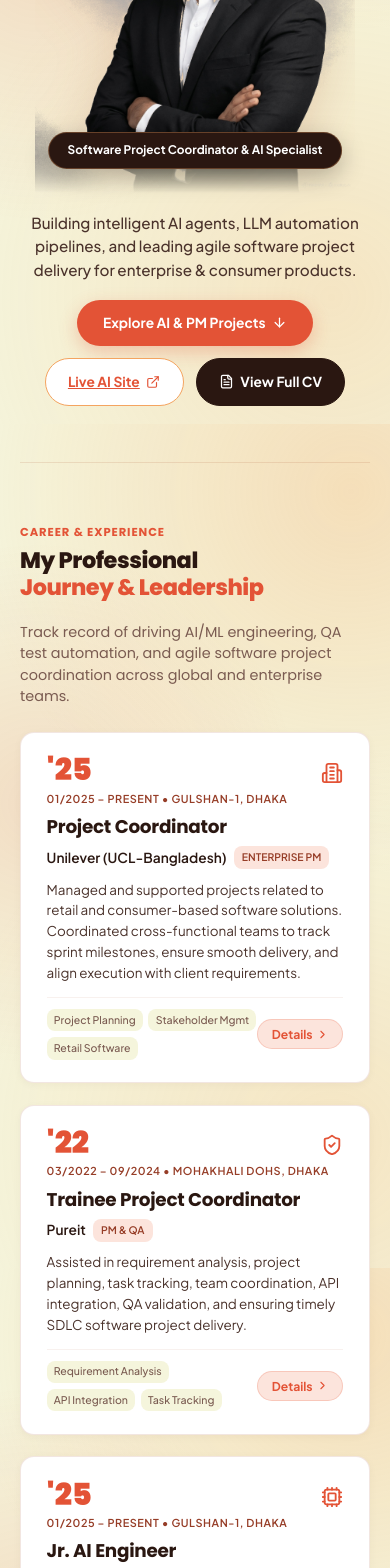
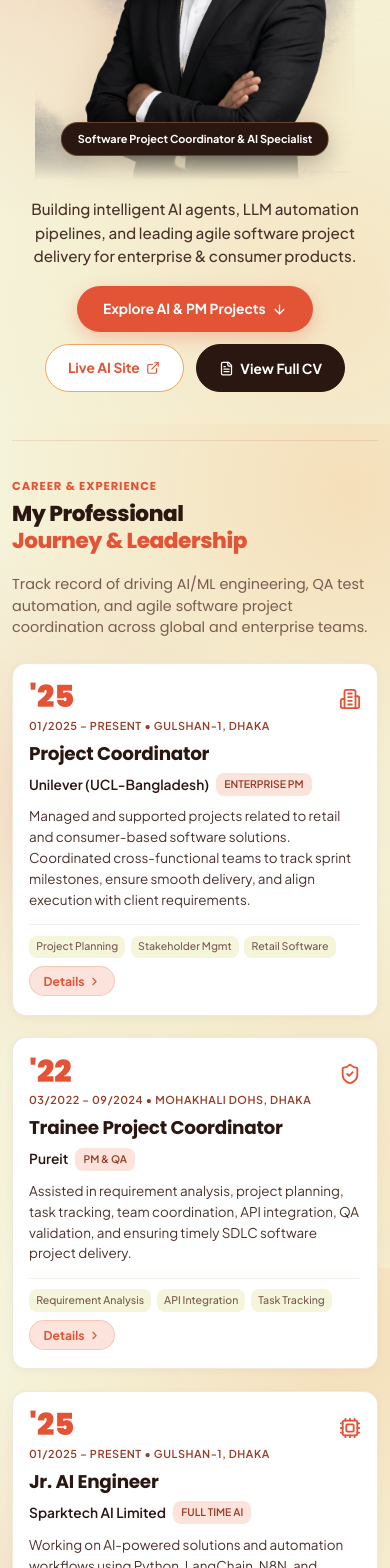
Before and after one commit to Ekaanta/durjoy_portfolio, a Next.js app: page / in a window 390 px wide. Shown: the part 420-1988 px from the top of the page. Built offline with nearby package versions, Linux system fonts and the light colour scheme.

Commit message:
Fix responsive layout architecture across all screen sizes (320px to 1920px) with fluid grid reflow and wrapping

```diff
--- a/app/globals.css
+++ b/app/globals.css
@@ -4,6 +4,7 @@
   margin: 0;
   padding: 0;
   box-sizing: border-box;
+  min-width: 0;
 }
 
 :root {
@@ -45,6 +46,8 @@
 html {
   scroll-behavior: smooth;
   font-size: 16px;
+  width: 100%;
+  max-width: 100%;
 }
 
 body {
@@ -57,9 +60,9 @@ body {
   background-attachment: fixed;
   color: var(--ink);
   line-height: 1.6;
-  overflow-x: hidden;
   width: 100%;
   max-width: 100%;
+  overflow-x: hidden;
   -webkit-font-smoothing: antialiased;
 }
 
@@ -67,6 +70,12 @@ h1, h2, h3, h4, h5, h6 {
   font-family: 'Poppins', 'Plus Jakarta Sans', sans-serif;
   letter-spacing: -0.015em;
   color: var(--ink);
+  overflow-wrap: break-word;
+  word-break: break-word;
+}
+
+p, span, div, a, button {
+  overflow-wrap: break-word;
 }
 
 /* App Main Layout Grid with Fixed Sidebar on Left */
@@ -74,6 +83,7 @@ h1, h2, h3, h4, h5, h6 {
   display: flex;
   min-height: 100vh;
   width: 100%;
+  max-width: 100%;
 }
 
 .sidebar-column {
@@ -98,7 +108,8 @@ h1, h2, h3, h4, h5, h6 {
 .content-column {
   flex: 1;
   min-width: 0;
-  max-width: 1180px;
+  width: 100%;
+  max-width: 1240px;
   padding: 2.25rem 3rem 4rem;
   margin: 0 auto;
 }
@@ -108,6 +119,7 @@ h1, h2, h3, h4, h5, h6 {
   display: flex;
   flex-direction: column;
   gap: 0.5rem;
+  width: 100%;
 }
 
 .brand-row {
@@ -150,6 +162,7 @@ h1, h2, h3, h4, h5, h6 {
   text-decoration: none;
   font-size: 0.78rem;
   transition: all 0.2s ease;
+  flex-shrink: 0;
 }
 
 .social-icon-btn:hover {
@@ -207,6 +220,7 @@ h1, h2, h3, h4, h5, h6 {
   cursor: pointer;
   box-shadow: 0 4px 12px rgba(227, 83, 54, 0.3);
   transition: all 0.25s ease;
+  flex-shrink: 0;
 }
 
 .sidebar-menu-wrapper {
@@ -215,6 +229,7 @@ h1, h2, h3, h4, h5, h6 {
   flex: 1;
   justify-content: space-between;
   margin-top: 0.75rem;
+  width: 100%;
 }
 
 .sidebar-nav-container {
@@ -223,6 +238,7 @@ h1, h2, h3, h4, h5, h6 {
   flex-direction: column;
   justify-content: center;
   padding: 0.25rem 0;
+  width: 100%;
 }
 
 /* Sidebar Nav Links */
@@ -231,6 +247,7 @@ h1, h2, h3, h4, h5, h6 {
   display: flex;
   flex-direction: column;
   gap: 0.25rem;
+  width: 100%;
 }
 
 .sidebar-nav-link {
@@ -246,6 +263,7 @@ h1, h2, h3, h4, h5, h6 {
   align-items: center;
   gap: 0.55rem;
   position: relative;
+  width: 100%;
 }
 
 .nav-icon-wrap {
@@ -253,6 +271,7 @@ h1, h2, h3, h4, h5, h6 {
   align-items: center;
   color: var(--purple-primary);
   transition: color 0.2s ease;
+  flex-shrink: 0;
 }
 
 .sidebar-nav-link:hover {
@@ -278,6 +297,7 @@ h1, h2, h3, h4, h5, h6 {
   height: 5px;
   border-radius: 50%;
   background: #ffffff;
+  flex-shrink: 0;
 }
 
 /* Sidebar Bottom */
@@ -287,6 +307,7 @@ h1, h2, h3, h4, h5, h6 {
   gap: 0.5rem;
   padding-top: 0.6rem;
   border-top: 1px solid var(--border);
+  width: 100%;
 }
 
 .email-copy-pill {
@@ -303,6 +324,7 @@ h1, h2, h3, h4, h5, h6 {
   cursor: pointer;
   transition: all 0.2s ease;
   box-shadow: var(--shadow-sm);
+  width: 100%;
 }
 
 .email-copy-pill:hover {
@@ -322,7 +344,10 @@ h1, h2, h3, h4, h5, h6 {
   width: 100%;
   text-align: center;
   text-decoration: none;
-  display: block;
+  display: inline-flex;
+  align-items: center;
+  justify-content: center;
+  gap: 0.4rem;
   transition: all 0.22s ease;
   box-shadow: var(--shadow-primary);
 }
@@ -333,77 +358,28 @@ h1, h2, h3, h4, h5, h6 {
   box-shadow: 0 8px 22px rgba(227, 83, 54, 0.4);
 }
 
-@media (max-width: 1024px) {
-  .app-container {
-    flex-direction: column;
-  }
-  .sidebar-column {
-    width: 100%;
-    height: auto;
-    position: sticky;
-    top: 0;
-    border-right: none;
-    border-bottom: 1px solid var(--border);
-    padding: 0.75rem 1.15rem;
-    background: rgba(245, 245, 220, 0.96);
-    backdrop-filter: blur(18px);
-    -webkit-backdrop-filter: blur(18px);
-    z-index: 100;
-  }
-  .content-column {
-    padding: 1.5rem 1.25rem 3rem;
-  }
-  .mobile-menu-toggle {
-    display: flex;
-  }
-  .sidebar-menu-wrapper {
-    display: none;
-    position: fixed;
-    top: 60px;
-    left: 0;
-    right: 0;
-    bottom: 0;
-    height: calc(100vh - 60px);
-    background: rgba(245, 245, 220, 0.98);
-    backdrop-filter: blur(24px);
-    -webkit-backdrop-filter: blur(24px);
-    padding: 1.5rem;
-    overflow-y: auto;
-    margin-top: 0;
-    z-index: 99;
-    box-shadow: var(--shadow-lg);
-  }
-  .sidebar-menu-wrapper.open {
-    display: flex;
-    flex-direction: column;
-    justify-content: space-between;
-  }
-  .sidebar-nav-container {
-    justify-content: flex-start;
-  }
-}
-
 /* HERO SECTION - BALANCED SINGLE-VIEWPORT IDENTITY */
 .hero-editorial {
   position: relative;
-  padding: 1.5rem 0 3.5rem;
-  overflow: hidden;
+  padding: 1.5rem 0 3rem;
+  width: 100%;
 }
 
 .giant-hero-text {
   font-family: 'Poppins', sans-serif;
-  font-size: clamp(2.8rem, 7.5vw, 6.2rem);
+  font-size: clamp(2.4rem, 7.5vw, 6.2rem);
   font-weight: 900;
   line-height: 0.88;
   letter-spacing: -0.04em;
   color: var(--purple-primary);
   text-align: center;
   user-select: none;
-  margin-bottom: -3.2rem;
+  margin-bottom: -3rem;
   text-transform: uppercase;
   opacity: 0.92;
   position: relative;
   z-index: 1;
+  width: 100%;
 }
 
 .giant-hero-text span.black-text {
@@ -413,6 +389,7 @@ h1, h2, h3, h4, h5, h6 {
 .hero-cutout-wrap {
   position: relative;
   max-width: 350px;
+  width: 100%;
   margin: 0 auto;
   display: flex;
   justify-content: center;
@@ -438,16 +415,19 @@ h1, h2, h3, h4, h5, h6 {
   transform: translateX(-50%);
   background: var(--ink);
   color: #ffffff;
-  padding: 0.5rem 1.15rem;
+  padding: 0.45rem 1rem;
   border-radius: var(--radius-pill);
   font-family: 'Plus Jakarta Sans', sans-serif;
   font-weight: 700;
-  font-size: clamp(0.74rem, 1.4vw, 0.84rem);
+  font-size: clamp(0.68rem, 2.2vw, 0.84rem);
   display: flex;
   align-items: center;
-  gap: 0.5rem;
+  justify-content: center;
+  gap: 0.4rem;
   box-shadow: 0 8px 24px rgba(0, 0, 0, 0.25);
-  white-space: nowrap;
+  max-width: 92%;
+  width: max-content;
+  text-align: center;
   z-index: 5;
   border: 1px solid rgba(244, 164, 96, 0.3);
 }
@@ -456,11 +436,12 @@ h1, h2, h3, h4, h5, h6 {
 .hero-top-left-stats {
   position: absolute;
   top: 0.75rem;
-  left: 0.5rem;
+  left: 0;
   display: flex;
   flex-direction: column;
   gap: 0.45rem;
   z-index: 10;
+  max-width: 100%;
 }
 
 .stat-pill-box {
@@ -470,6 +451,7 @@ h1, h2, h3, h4, h5, h6 {
   padding: 0.5rem 0.9rem;
   border-radius: var(--radius-md);
   box-shadow: var(--shadow-sm);
+  max-width: 100%;
 }
 
 .stat-pill-num {
@@ -492,25 +474,13 @@ h1, h2, h3, h4, h5, h6 {
   font-weight: 600;
 }
 
-@media (max-width: 768px) {
-  .hero-top-left-stats {
-    position: relative;
-    top: 0;
-    left: 0;
-    flex-direction: row;
-    justify-content: center;
-    margin-bottom: 0.75rem;
-  }
-  .giant-hero-text {
-    margin-bottom: -2.2rem;
-  }
-}
-
-/* NATURAL CONTENT-BASED SECTION WRAPPER (NO FORCED 100VH) */
+/* NATURAL CONTENT-BASED SECTION WRAPPER */
 .section-wrapper {
-  padding: 60px 0;
+  padding: 56px 0;
   border-top: 1px solid var(--border);
   scroll-margin-top: 24px;
+  width: 100%;
+  max-width: 100%;
 }
 
 .section-tag {
@@ -525,7 +495,7 @@ h1, h2, h3, h4, h5, h6 {
 
 .section-title-large {
   font-family: 'Poppins', sans-serif;
-  font-size: clamp(1.4rem, 2.8vw, 1.85rem);
+  font-size: clamp(1.35rem, 2.8vw, 1.85rem);
   font-weight: 800;
   line-height: 1.22;
   letter-spacing: -0.02em;
@@ -541,6 +511,7 @@ h1, h2, h3, h4, h5, h6 {
 /* JOURNEY TIMELINE COMPACT SECTION */
 .journey-section {
   position: relative;
+  width: 100%;
 }
 
 .timeline-container {
@@ -549,6 +520,7 @@ h1, h2, h3, h4, h5, h6 {
   flex-direction: column;
   gap: 1.35rem;
   margin-top: 1.25rem;
+  width: 100%;
 }
 
 .timeline-svg-connector {
@@ -569,6 +541,7 @@ h1, h2, h3, h4, h5, h6 {
   border-radius: var(--radius-md);
   padding: 1.4rem 1.6rem;
   max-width: 520px;
+  width: 100%;
   box-shadow: var(--shadow-sm);
   transition: all 0.25s ease;
   font-family: 'Plus Jakarta Sans', sans-serif;
@@ -621,6 +594,7 @@ h1, h2, h3, h4, h5, h6 {
   align-items: center;
   gap: 0.45rem;
   margin-bottom: 0.65rem;
+  flex-wrap: wrap;
 }
 
 .company-name {
@@ -638,6 +612,7 @@ h1, h2, h3, h4, h5, h6 {
   border-radius: var(--radius-sm);
   color: var(--purple-badge-text);
   font-weight: 600;
+  max-width: 100%;
 }
 
 .journey-desc {
@@ -653,6 +628,8 @@ h1, h2, h3, h4, h5, h6 {
   align-items: center;
   border-top: 1px solid var(--border-light);
   padding-top: 0.65rem;
+  flex-wrap: wrap;
+  gap: 0.5rem;
 }
 
 .journey-tags {
@@ -681,6 +658,12 @@ h1, h2, h3, h4, h5, h6 {
   border-radius: var(--radius-pill);
   cursor: pointer;
   transition: all 0.22s ease;
+  display: inline-flex;
+  align-items: center;
+  justify-content: center;
+  gap: 0.3rem;
+  text-decoration: none;
+  white-space: nowrap;
 }
 
 .read-more-btn:hover {
@@ -688,24 +671,12 @@ h1, h2, h3, h4, h5, h6 {
   color: #fff;
 }
 
-@media (max-width: 900px) {
-  .journey-card.card-left,
-  .journey-card.card-right {
-    align-self: center;
-    margin-left: 0;
-    margin-right: 0;
-    width: 100%;
-  }
-  .timeline-svg-connector {
-    display: none;
-  }
-}
-
-/* STACK I BUILD WITH (4 STRUCTURED CATEGORIES) */
+/* STACK I BUILD WITH */
 .stack-grid {
   display: grid;
   grid-template-columns: repeat(4, 1fr);
   gap: 1.15rem;
+  width: 100%;
 }
 
 .stack-card {
@@ -718,6 +689,7 @@ h1, h2, h3, h4, h5, h6 {
   display: flex;
   flex-direction: column;
   gap: 0.85rem;
+  width: 100%;
 }
 
 .stack-card:hover {
@@ -756,23 +728,12 @@ h1, h2, h3, h4, h5, h6 {
   flex-shrink: 0;
 }
 
-@media (max-width: 1100px) {
-  .stack-grid {
-    grid-template-columns: repeat(2, 1fr);
-  }
-}
-
-@media (max-width: 600px) {
-  .stack-grid {
-    grid-template-columns: 1fr;
-  }
-}
-
-/* PROMINENT PROJECTS SHOWCASE (2/3 COLUMN GRID) */
+/* PROMINENT PROJECTS SHOWCASE */
 .projects-grid {
   display: grid;
   grid-template-columns: repeat(3, 1fr);
   gap: 1.35rem;
+  width: 100%;
 }
 
 .project-card {
@@ -786,6 +747,7 @@ h1, h2, h3, h4, h5, h6 {
   box-shadow: var(--shadow-sm);
   transition: all 0.25s ease;
   cursor: pointer;
+  width: 100%;
 }
 
 .project-card:hover {
@@ -838,25 +800,15 @@ h1, h2, h3, h4, h5, h6 {
   align-items: center;
   border-top: 1px solid var(--border-light);
   gap: 0.5rem;
+  flex-wrap: wrap;
 }
 
-@media (max-width: 1080px) {
-  .projects-grid {
-    grid-template-columns: repeat(2, 1fr);
-  }
-}
-
-@media (max-width: 650px) {
-  .projects-grid {
-    grid-template-columns: 1fr;
-  }
-}
-
-/* CAPABILITIES / WHAT I DELIVER (6 CLEAN CARDS) */
+/* CAPABILITIES / WHAT I DELIVER */
 .capabilities-grid {
   display: grid;
   grid-template-columns: repeat(3, 1fr);
   gap: 1.25rem;
+  width: 100%;
 }
 
 .capability-card {
@@ -869,6 +821,7 @@ h1, h2, h3, h4, h5, h6 {
   gap: 0.75rem;
   box-shadow: var(--shadow-sm);
   transition: all 0.25s ease;
+  width: 100%;
 }
 
 .capability-card:hover {
@@ -888,6 +841,7 @@ h1, h2, h3, h4, h5, h6 {
   justify-content: center;
   font-size: 1rem;
   font-weight: 700;
+  flex-shrink: 0;
 }
 
 .capability-title {
@@ -903,18 +857,6 @@ h1, h2, h3, h4, h5, h6 {
   line-height: 1.55;
 }
 
-@media (max-width: 1024px) {
-  .capabilities-grid {
-    grid-template-columns: repeat(2, 1fr);
-  }
-}
-
-@media (max-width: 600px) {
-  .capabilities-grid {
-    grid-template-columns: 1fr;
-  }
-}
-
 /* COMPACT HORIZONTAL STATS BANNER */
 .stats-banner-row {
   display: grid;
@@ -926,12 +868,14 @@ h1, h2, h3, h4, h5, h6 {
   padding: 1.25rem 1.5rem;
   margin-bottom: 2.25rem;
   box-shadow: var(--shadow-sm);
+  width: 100%;
 }
 
 .stat-item-box {
   display: flex;
   align-items: center;
   gap: 0.85rem;
+  width: 100%;
 }
 
 .stat-num-highlight {
@@ -940,6 +884,7 @@ h1, h2, h3, h4, h5, h6 {
   font-weight: 900;
   color: var(--purple-primary);
   line-height: 1;
+  flex-shrink: 0;
 }
 
 .stat-lbl-group {
@@ -958,24 +903,12 @@ h1, h2, h3, h4, h5, h6 {
   color: var(--ink-muted);
 }
 
-@media (max-width: 900px) {
-  .stats-banner-row {
-    grid-template-columns: repeat(2, 1fr);
-    gap: 1.25rem;
-  }
-}
-
-@media (max-width: 550px) {
-  .stats-banner-row {
-    grid-template-columns: 1fr;
-  }
-}
-
 /* FAQ ACCORDION */
 .faq-grid {
   display: grid;
   grid-template-columns: 1fr 1fr;
   gap: 1rem;
+  width: 100%;
 }
 
 .faq-item {
@@ -985,6 +918,7 @@ h1, h2, h3, h4, h5, h6 {
   overflow: hidden;
   transition: all 0.25s ease;
   box-shadow: var(--shadow-sm);
+  width: 100%;
 }
 
 .faq-item:hover {
@@ -1005,12 +939,14 @@ h1, h2, h3, h4, h5, h6 {
   color: var(--ink);
   cursor: pointer;
   text-align: left;
+  gap: 0.5rem;
 }
 
 .faq-icon {
   font-size: 1.1rem;
   color: var(--purple-primary);
   transition: transform 0.25s ease;
+  flex-shrink: 0;
 }
 
 .faq-content {
@@ -1018,12 +954,6 @@ h1, h2, h3, h4, h5, h6 {
   font-size: 0.82rem;
   color: var(--ink-muted);
   line-height: 1.6;
-}
-
-@media (max-width: 800px) {
-  .faq-grid {
-    grid-template-columns: 1fr;
-  }
 }
 
 /* MODALS */
@@ -1037,7 +967,7 @@ h1, h2, h3, h4, h5, h6 {
   display: flex;
   align-items: center;
   justify-content: center;
-  padding: 1.25rem;
+  padding: 1rem;
 }
 
 .modal-container {
@@ -1048,7 +978,7 @@ h1, h2, h3, h4, h5, h6 {
   width: 100%;
   max-height: 90vh;
   overflow-y: auto;
-  padding: 2rem;
+  padding: 1.75rem;
   position: relative;
   box-shadow: 0 25px 60px rgba(0, 0, 0, 0.35);
   font-family: 'Plus Jakarta Sans', sans-serif;
@@ -1056,20 +986,21 @@ h1, h2, h3, h4, h5, h6 {
 
 .modal-close {
   position: absolute;
-  top: 1.15rem;
-  right: 1.15rem;
+  top: 1rem;
+  right: 1rem;
   background: var(--purple-light);
   border: 1px solid var(--sandy-amber);
   border-radius: 50%;
-  width: 36px;
-  height: 36px;
+  width: 34px;
+  height: 34px;
   display: flex;
   align-items: center;
   justify-content: center;
-  font-size: 1.1rem;
+  font-size: 1rem;
   cursor: pointer;
   color: var(--purple-primary);
   transition: all 0.25s ease;
+  z-index: 10;
 }
 
 .modal-close:hover {
@@ -1080,7 +1011,7 @@ h1, h2, h3, h4, h5, h6 {
 
 .fade-up {
   opacity: 0;
-  transform: translateY(18px);
+  transform: translateY(16px);
   transition: opacity 0.45s ease-out, transform 0.45s ease-out;
 }
 
@@ -1088,3 +1019,192 @@ h1, h2, h3, h4, h5, h6 {
   opacity: 1;
   transform: translateY(0);
 }
+
+/* RESPONSIVE PROGRESSIVE BREAKPOINTS */
+
+/* Tablet & Medium Screens */
+@media (max-width: 1200px) {
+  .content-column {
+    padding: 2rem 2.25rem 3.5rem;
+  }
+  .projects-grid {
+    grid-template-columns: repeat(2, 1fr);
+  }
+  .stack-grid {
+    grid-template-columns: repeat(2, 1fr);
+  }
+  .capabilities-grid {
+    grid-template-columns: repeat(2, 1fr);
+  }
+}
+
+/* Tablet / Mobile Navigation Breakpoint */
+@media (max-width: 1024px) {
+  .app-container {
+    flex-direction: column;
+  }
+  .sidebar-column {
+    width: 100%;
+    height: auto;
+    position: sticky;
+    top: 0;
+    border-right: none;
+    border-bottom: 1px solid var(--border);
+    padding: 0.75rem 1rem;
+    background: rgba(245, 245, 220, 0.96);
+    backdrop-filter: blur(18px);
+    -webkit-backdrop-filter: blur(18px);
+    z-index: 100;
+  }
+  .content-column {
+    padding: 1.5rem 1.25rem 3rem;
+  }
+  .mobile-menu-toggle {
+    display: flex;
+  }
+  .sidebar-menu-wrapper {
+    display: none;
+    position: fixed;
+    top: 56px;
+    left: 0;
+    right: 0;
+    bottom: 0;
+    height: calc(100vh - 56px);
+    background: rgba(245, 245, 220, 0.98);
+    backdrop-filter: blur(24px);
+    -webkit-backdrop-filter: blur(24px);
+    padding: 1.5rem;
+    overflow-y: auto;
+    margin-top: 0;
+    z-index: 99;
+    box-shadow: var(--shadow-lg);
+  }
+  .sidebar-menu-wrapper.open {
+    display: flex;
+    flex-direction: column;
+    justify-content: space-between;
+  }
+  .sidebar-nav-container {
+    justify-content: flex-start;
+  }
+  .section-wrapper {
+    padding: 44px 0;
+    scroll-margin-top: 65px;
+  }
+}
+
+/* Small Tablet & Large Mobile */
+@media (max-width: 860px) {
+  .stats-banner-row {
+    grid-template-columns: repeat(2, 1fr);
+    gap: 1.25rem;
+  }
+  .faq-grid {
+    grid-template-columns: 1fr;
+  }
+  .journey-card.card-left,
+  .journey-card.card-right {
+    align-self: center;
+    margin-left: 0;
+    margin-right: 0;
+    width: 100%;
+    max-width: 100%;
+  }
+  .timeline-svg-connector {
+    display: none;
+  }
+}
+
+/* Standard Mobile Screens (< 768px) */
+@media (max-width: 768px) {
+  .content-column {
+    padding: 1.25rem 1rem 2.5rem;
+  }
+  .projects-grid {
+    grid-template-columns: 1fr;
+  }
+  .stack-grid {
+    grid-template-columns: 1fr;
+  }
+  .capabilities-grid {
+    grid-template-columns: 1fr;
+  }
+  .hero-top-left-stats {
+    position: relative;
+    top: 0;
+    left: 0;
+    flex-direction: row;
+    justify-content: center;
+    margin-bottom: 0.75rem;
+    flex-wrap: wrap;
+  }
+  .giant-hero-text {
+    margin-bottom: -2.2rem;
+  }
+}
+
+/* Small Mobile Screens (< 480px) */
+@media (max-width: 480px) {
+  .content-column {
+    padding: 1rem 0.75rem 2rem;
+  }
+  .section-wrapper {
+    padding: 36px 0;
+  }
+  .stats-banner-row {
+    grid-template-columns: 1fr;
+    padding: 1rem;
+    gap: 0.85rem;
+  }
+  .stat-item-box {
+    gap: 0.65rem;
+  }
+  .journey-card {
+    padding: 1.15rem 1rem;
+  }
+  .capability-card {
+    padding: 1.15rem 1rem;
+  }
+  .stack-card {
+    padding: 1.15rem 1rem;
+  }
+  .project-card-body {
+    padding: 1rem 1rem 0.5rem;
+  }
+  .project-card-footer {
+    padding: 0.5rem 1rem 1rem;
+  }
+  .modal-container {
+    padding: 1.25rem 1rem;
+  }
+}
+
+/* Ultra Small Screens (320px - 360px) */
+@media (max-width: 360px) {
+  .content-column {
+    padding: 0.75rem 0.5rem 1.75rem;
+  }
+  .sidebar-column {
+    padding: 0.6rem 0.65rem;
+  }
+  .brand-logo {
+    font-size: 1.25rem;
+  }
+  .hero-chest-badge {
+    font-size: 0.68rem;
+    padding: 0.35rem 0.65rem;
+  }
+  .project-card-footer {
+    flex-direction: column;
+    align-items: stretch;
+    gap: 0.5rem;
+  }
+  .project-card-footer > div {
+    display: flex;
+    width: 100%;
+  }
+  .project-card-footer .read-more-btn {
+    width: 100%;
+    justify-content: center;
+  }
+}
--- a/components/ProjectsSection.tsx
+++ b/components/ProjectsSection.tsx
@@ -87,7 +87,7 @@ export default function ProjectsSection({ onOpenProjectsModal }: ProjectsSection
         </button>
       </div>
 
-      {/* 3-Column Prominent Project Showcase Grid */}
+      {/* Responsive Project Showcase Grid */}
       <div className="projects-grid">
         {featuredProjects.map((proj, idx) => (
           <div
@@ -142,7 +142,7 @@ export default function ProjectsSection({ onOpenProjectsModal }: ProjectsSection
 
             {/* Actions */}
             <div className="project-card-footer">
-              <div style={{ display: "flex", gap: "0.35rem" }}>
+              <div style={{ display: "flex", gap: "0.35rem", flexWrap: "wrap" }}>
                 {proj.live && (
                   <a
                     href={proj.live}
```
Also changed, not shown: components/ClientManagementSection.tsx (+36 -33 lines), components/WorkSamplesSection.tsx (+10 -8 lines), 1 other file (tests, documents, lock files or other folders).
